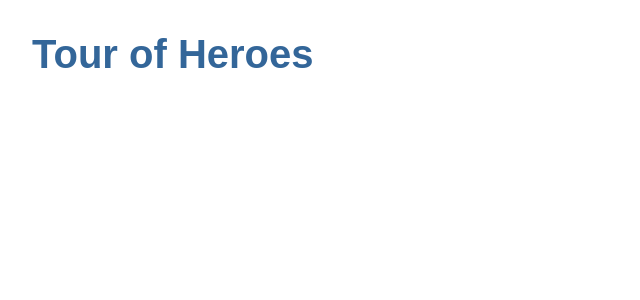
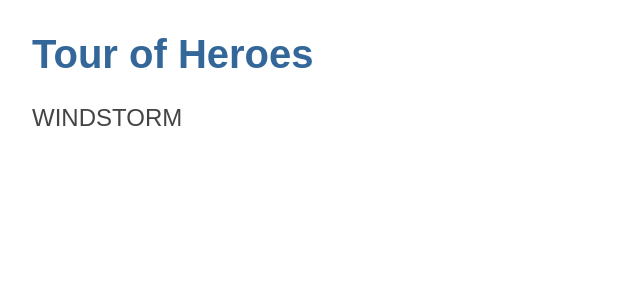
Before and after one commit to Zerozeroseix/angular-tour-of-heroes, an Angular app: page / in a window 1280 px wide. Shown: the top 300 px of the page, without its empty margins (0-640 px from the left). Built offline with nearby package versions, Linux system fonts and the light colour scheme.

Commit message:
2 commit

```diff
--- a/src/app/app.component.html
+++ b/src/app/app.component.html
@@ -1 +1,3 @@
 <h1>{{title}}</h1>
+
+<app-heroes></app-heroes>
--- /dev/null
+++ b/src/app/hero.interface.ts
@@ -0,0 +1,4 @@
+export interface Hero {
+  id: number;
+  name: string;
+}
--- a/src/app/heroes/heroes.component.html
+++ b/src/app/heroes/heroes.component.html
@@ -1 +1 @@
-<p>heroes works!</p>
+<h2>{{hero.name | uppercase}}</h2>
--- a/src/app/heroes/heroes.component.ts
+++ b/src/app/heroes/heroes.component.ts
@@ -1,4 +1,5 @@
 import { Component } from '@angular/core';
+import { Hero } from '../hero.interface';
 
 @Component({
   selector: 'app-heroes',
@@ -7,4 +8,9 @@ import { Component } from '@angular/core';
 })
 export class HeroesComponent {
 
+  public hero: Hero = {
+    id: 1,
+    name: "Windstorm"
+  };
+
 }
```
